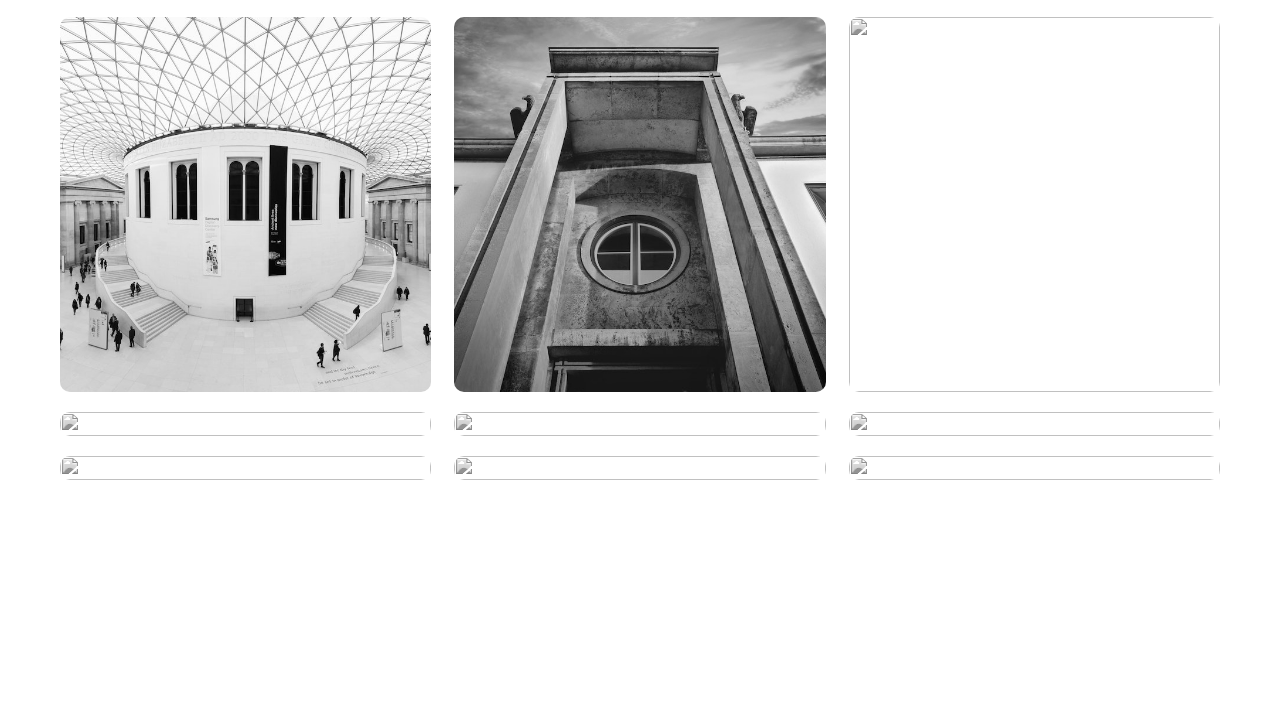
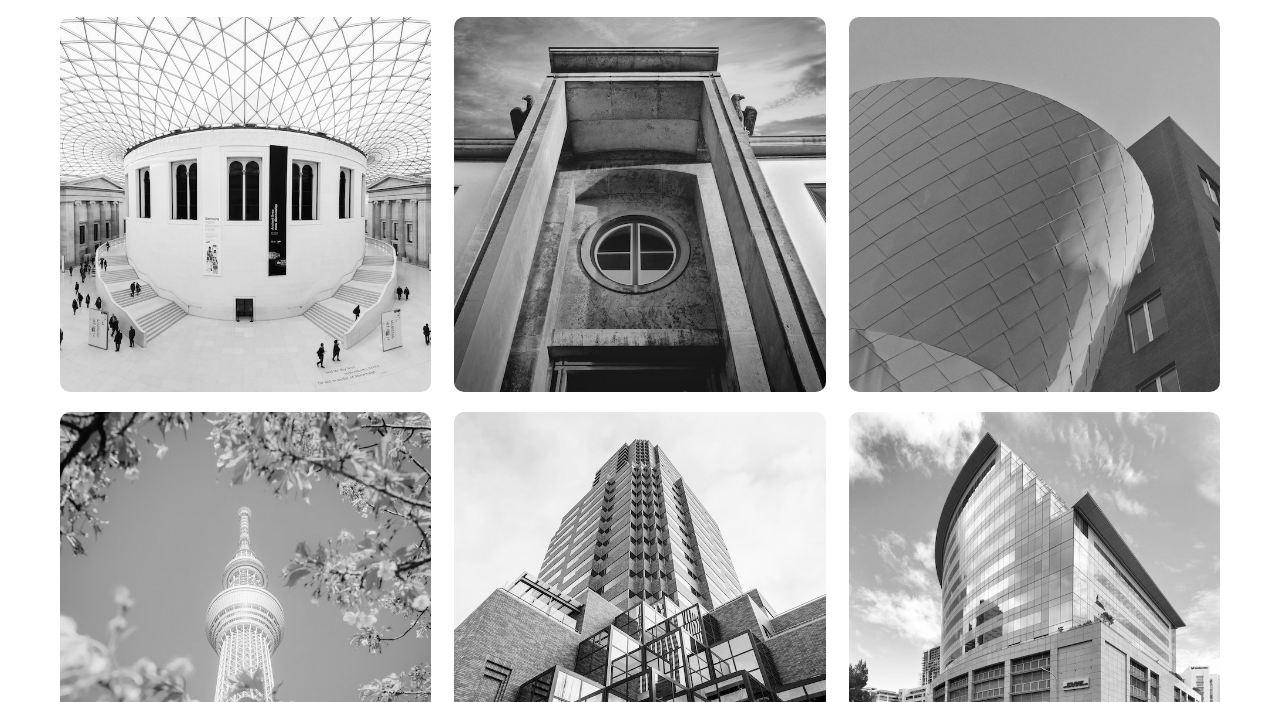
Before and after one commit to rajeev510jbd/project1.3, a plain HTML site: page index.html in a window 1280 px wide. Shown: the part 98-800 px from the top of the page. Drawn offline with Linux system fonts and the light colour scheme.

Commit message:
Update index.html

```diff
--- a/index.html
+++ b/index.html
@@ -24,31 +24,31 @@
           <figcaption>image2</figcaption>
         </figure>
         <figure class="card">
-          <img src="assets/image3.jpeg" alt="">
+          <img src="image3.jpeg" alt="">
           <figcaption>image3</figcaption>
         </figure>
         <figure class="card">
-          <img src="assets/image4.jpeg" alt="">
+          <img src="image4.jpeg" alt="">
           <figcaption>image4</figcaption>
         </figure>
         <figure class="card">
-          <img src="assets/image5.jpeg" alt="">
+          <img src="image5.jpeg" alt="">
           <figcaption>image5</figcaption>
         </figure>
         <figure class="card">
-          <img src="assets/image6.jpeg" alt="">
+          <img src="image6.jpeg" alt="">
           <figcaption>image6</figcaption>
         </figure>
         <figure class="card">
-          <img src="assets/image7.jpeg" alt="">
+          <img src="image7.jpeg" alt="">
           <figcaption>image7</figcaption>
         </figure>
         <figure class="card">
-          <img src="assets/image8.jpeg" alt="">
+          <img src="image8.jpeg" alt="">
           <figcaption>image8</figcaption>
         </figure>
         <figure class="card">
-          <img src="assets/image9.jpeg" alt="">
+          <img src="image9.jpeg" alt="">
           <figcaption>image9</figcaption>
         </figure>
       </div>
```
